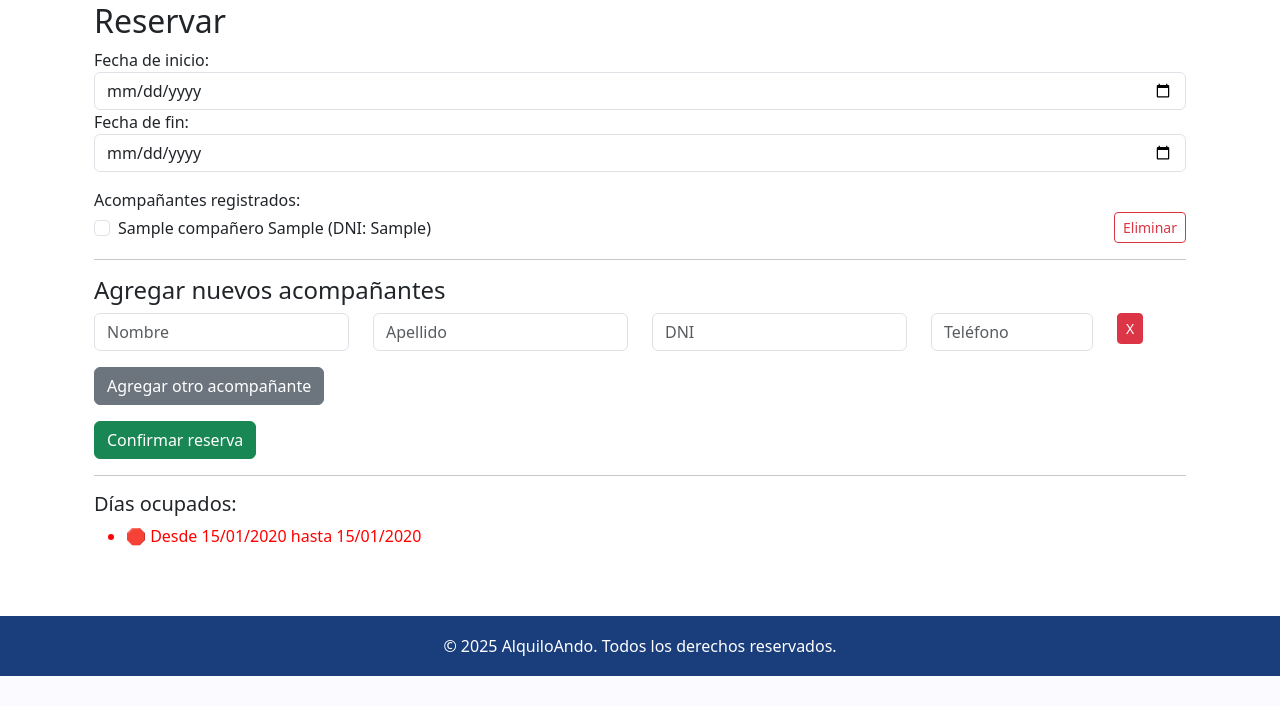
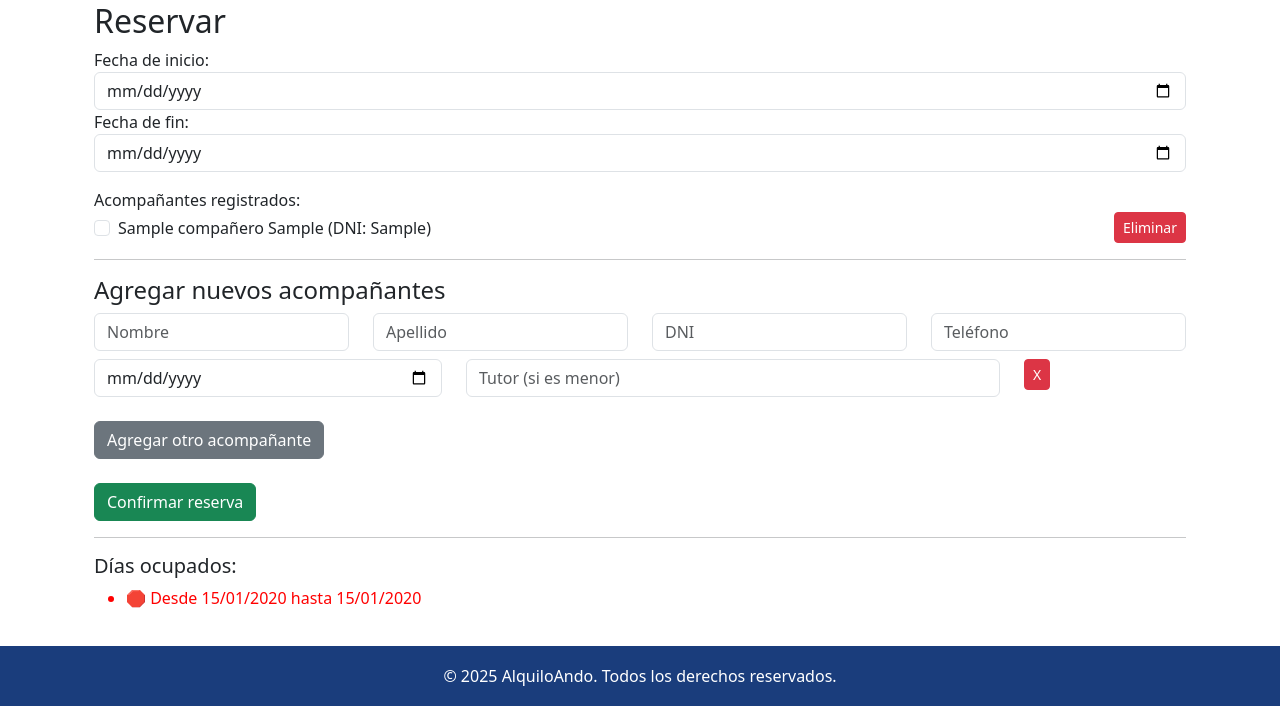
Before and after one commit to NicolasM146/IngS2, a Flask app: page /reservacion/alquilar/1 in a window 1280 px wide. Shown: the part 124-830 px from the top of the page. Before the commit the page ends 800 px from the top, so only its background shows below. Run offline with Flask 3, Linux system fonts and the light colour scheme; a user stored in the database is signed in; tables that the repository leaves empty hold one stand-in row (values such as "Sample post"); some libraries are stand-ins or nearby versions.

Commit message:
Arreglo de agregar tutor

```diff
--- a/src/web/controllers/Reservation.py
+++ b/src/web/controllers/Reservation.py
@@ -87,12 +87,10 @@ def alquilar(rental_id):
     dias_ocupados = [(r.start_date, r.end_date) for r in reservas]
 
     if request.method == "POST":
-        # Obtener fechas de la reserva
         start_date_str = request.form.get("start_date")
         end_date_str = request.form.get("end_date")
         payment_method_id = current_user.stripe_payment_method_id
 
-        # Validaciones básicas de fechas
         if not start_date_str or not end_date_str:
             flash("Debés elegir fecha de inicio y fin.", "warning")
             return render_template("Reservacion/reservation.html", rental=rental, compañeros=compañeros, dias_ocupados=dias_ocupados)
@@ -108,37 +106,50 @@ def alquilar(rental_id):
             flash("La fecha de inicio no puede ser posterior a la fecha de fin.", "warning")
             return render_template("Reservacion/reservation.html", rental=rental, compañeros=compañeros, dias_ocupados=dias_ocupados)
 
-        # Validar superposición con reservas existentes
         for ocupado_inicio, ocupado_fin in dias_ocupados:
             if start_date <= ocupado_fin and end_date >= ocupado_inicio:
                 flash(f"Las fechas elegidas se superponen con una reserva existente del {ocupado_inicio.strftime('%d/%m/%Y')} al {ocupado_fin.strftime('%d/%m/%Y')}.", "danger")
                 return render_template("Reservacion/reservation.html", rental=rental, compañeros=compañeros, dias_ocupados=dias_ocupados)
 
-        # Validar método de pago
         if not payment_method_id or not isinstance(payment_method_id, str):
             flash("Método de pago inválido.", "danger")
             return render_template("Reservacion/reservation.html", rental=rental, compañeros=compañeros, dias_ocupados=dias_ocupados)
 
-        # Obtener acompañantes seleccionados
         acompañantes_ids = request.form.getlist("compañeros")
         acompañantes_seleccionados = Compañero.query.filter(
             Compañero.id.in_(acompañantes_ids), Compañero.user_id == current_user.id
         ).all()
 
-        # Procesar nuevos acompañantes
         nuevos_nombres = request.form.getlist("nuevo_nombre[]")
         nuevos_apellidos = request.form.getlist("nuevo_apellido[]")
         nuevos_dnis = request.form.getlist("nuevo_dni[]")
         nuevos_telefonos = request.form.getlist("nuevo_telefono[]")
+        nuevos_nacimientos = request.form.getlist("nuevo_nacimiento[]")  # Debe venir del formulario
+        tutor = request.form.get("nuevo_tutor[]")  # Campo para indicar si es tutor
 
         nuevos_acompañantes = []
-        for nombre, apellido, dni, telefono in zip(nuevos_nombres, nuevos_apellidos, nuevos_dnis, nuevos_telefonos):
+        for nombre, apellido, dni, telefono, nacimiento in zip(nuevos_nombres, nuevos_apellidos, nuevos_dnis, nuevos_telefonos, nuevos_nacimientos):
             nombre = nombre.strip()
             apellido = apellido.strip()
             dni = dni.strip()
             telefono = telefono.strip()
+            nacimiento = nacimiento.strip()
+            tutor = tutor.strip()
 
-            if nombre and apellido and dni:
+
+
+            if nombre and apellido and dni and nacimiento:
+                try:
+                    fecha_nacimiento = datetime.strptime(nacimiento, "%Y-%m-%d").date()
+                    hoy = datetime.today().date()
+                    edad = hoy.year - fecha_nacimiento.year - ((hoy.month, hoy.day) < (fecha_nacimiento.month, fecha_nacimiento.day))
+                    if edad < 18 and tutor is None:
+                        flash(f"El acompañante {nombre} {apellido} es menor de edad ({edad} años).", "warning")
+                        return render_template("Reservacion/reservation.html", rental=rental, compañeros=compañeros, dias_ocupados=dias_ocupados)
+                except ValueError:
+                    flash(f"Fecha de nacimiento inválida para {nombre} {apellido}.", "danger")
+                    return render_template("Reservacion/reservation.html", rental=rental, compañeros=compañeros, dias_ocupados=dias_ocupados)
+
                 existente = Compañero.query.filter_by(dni=dni, user_id=current_user.id).first()
                 if existente:
                     nuevos_acompañantes.append(existente)
@@ -148,14 +159,14 @@ def alquilar(rental_id):
                         apellido=apellido,
                         dni=dni,
                         telefono=telefono,
-                        user_id=current_user.id
+                        user_id=current_user.id,
+                        fechaNacimiento=fecha_nacimiento
                     )
                     db.session.add(nuevo)
                     nuevos_acompañantes.append(nuevo)
 
         db.session.commit()
 
-        # Crear la reserva en BD
         nueva_reserva = Reservation(
             start_date=start_date,
             end_date=end_date,
@@ -167,9 +178,7 @@ def alquilar(rental_id):
         db.session.add(nueva_reserva)
         db.session.commit()
 
-        # Procesar pago con Stripe
         try:
-            # Buscar o crear cliente Stripe
             clientes = stripe.Customer.list(email=current_user.email).data
             if clientes:
                 cliente = clientes[0]
@@ -179,45 +188,40 @@ def alquilar(rental_id):
                     name=f"{current_user.nombre} {current_user.apellido}"
                 )
 
-            # Intentar adjuntar el método de pago
             try:
                 stripe.PaymentMethod.attach(
                     payment_method_id,
                     customer=cliente.id,
                 )
             except stripe.error.InvalidRequestError:
-                # Ya estaba adjunto
                 pass
 
-            # Establecer método de pago predeterminado
             stripe.Customer.modify(
                 cliente.id,
                 invoice_settings={"default_payment_method": payment_method_id},
             )
 
-            # Ca
-            cotizacion_usd = 1000  # Ejemplo, 1 USD = 1000 ARS
-            precio_ars = rental.price  # 5000 ARS
-            precio_usd = precio_ars / cotizacion_usd  # 5 USD
+            cotizacion_usd = 1000
+            precio_ars = rental.price
+            precio_usd = precio_ars / cotizacion_usd
 
             noches = (end_date - start_date).days + 1
             total_a_pagar = int(precio_usd * noches * 100)
-            # Crear y confirmar PaymentIntent
+
             payment_intent = stripe.PaymentIntent.create(
-            amount=total_a_pagar,
-            currency="usd",  # o "usd" si querés, pero usá ARS para pesos argentinos
-            customer=cliente.id,
-            payment_method=payment_method_id,
-            off_session=True,
-            confirm=True,
-            description=f"Reserva inmueble {rental.id} - Usuario {current_user.id}",
+                amount=total_a_pagar,
+                currency="usd",
+                customer=cliente.id,
+                payment_method=payment_method_id,
+                off_session=True,
+                confirm=True,
+                description=f"Reserva inmueble {rental.id} - Usuario {current_user.id}",
             )
 
             flash("Reserva y pago confirmados con éxito.", "success")
             return redirect(url_for("home"))
 
         except stripe.error.CardError as e:
-            # Eliminar reserva para mantener consistencia si falla el pago
             db.session.delete(nueva_reserva)
             db.session.commit()
             flash(f"Error en el pago: {e.user_message}", "danger")
@@ -232,12 +236,11 @@ def alquilar(rental_id):
     return render_template("Reservacion/reservation.html", rental=rental, compañeros=compañeros, dias_ocupados=dias_ocupados)
 
 
-
-@bp.route("/eliminar-compañero/<int:id>", methods=["POST"])
+@bp.route("/eliminar-compañero/<int:id>/<int:rental_id>", methods=["POST"])
 @login_required
-def eliminar_compañero(id):
+def eliminar_compañero(id, rental_id):
     compañero = Compañero.query.filter_by(id=id, user_id=current_user.id).first_or_404()
     db.session.delete(compañero)
     db.session.commit()
     flash("Acompañante eliminado.", "info")
-    return redirect(request.referrer or url_for('reservation.alquilar'))
+    return redirect(url_for("reservation.alquilar", rental_id=rental_id))
--- a/src/web/templates/Reservacion/reservation.html
+++ b/src/web/templates/Reservacion/reservation.html
@@ -15,18 +15,19 @@
       <input type="date" name="end_date" id="end_date" class="form-control" required>
     </div>
 
+
     <div class="form-group mt-3">
       <label>Acompañantes registrados:</label>
       {% if compañeros %}
         {% for compa in compañeros %}
           <div class="form-check d-flex justify-content-between align-items-center mb-2">
             <div>
-              <input class="form-check-input" type="checkbox" name="compañeros" value="{{ compa.id }}" id="compa{{ compa.id }}">
+              <input class="form-check-input" type="checkbox" name="compañeros[]" value="{{ compa.id }}" id="compa{{ compa.id }}">
               <label class="form-check-label" for="compa{{ compa.id }}">
                 {{ compa.nombre }} {{ compa.apellido }} (DNI: {{ compa.dni }})
               </label>
             </div>
-            <button type="button" class="btn btn-sm btn-outline-danger ms-2" onclick="eliminarCompañero({{ compa.id }})">Eliminar</button>
+            <button type="button" class="btn btn-danger btn-sm" onclick="eliminarCompañero({{ compa.id }}, {{ rental.id }})">Eliminar</button>
           </div>
         {% endfor %}
       {% else %}
@@ -37,7 +38,8 @@
     <hr>
     <h4>Agregar nuevos acompañantes</h4>
     <div id="companieros-container">
-      <div class="row mb-3 companiero-entry">
+      <div class="companiero-entry">
+        <div class="row mb-2">
           <div class="col-md-3">
             <input type="text" class="form-control" name="nuevo_nombre[]" placeholder="Nombre" autocomplete="off">
           </div>
@@ -47,17 +49,27 @@
           <div class="col-md-3">
             <input type="text" class="form-control" name="nuevo_dni[]" placeholder="DNI" autocomplete="off">
           </div>
-        <div class="col-md-2">
+          <div class="col-md-3">
             <input type="text" class="form-control" name="nuevo_telefono[]" placeholder="Teléfono" autocomplete="off">
           </div>
-        <div class="col-md-1">
+        </div>
+        <div class="row mb-3">
+          <div class="col-md-4">
+            <input type="date" class="form-control" name="nuevo_nacimiento[]" required>
+          </div>
+          <div class="col-md-6">
+            <input type="text" class="form-control" name="nuevo_tutor[]" placeholder="Tutor (si es menor)" autocomplete="off">
+          </div>
+          <div class="col-md-2">
             <button type="button" class="btn btn-danger btn-sm remove-btn">X</button>
           </div>
         </div>
       </div>
-    <button type="button" class="btn btn-secondary" id="add-compa-btn">Agregar otro acompañante</button>
+    </div>
 
-    <button type="submit" class="btn btn-success mt-3 d-block">Confirmar reserva</button>
+    <button type="button" class="btn btn-secondary mt-2" id="add-compa-btn">Agregar otro acompañante</button>
+
+    <button type="submit" class="btn btn-success mt-4 d-block">Confirmar reserva</button>
   </form>
 
   <hr>
@@ -74,8 +86,9 @@
   document.getElementById('add-compa-btn').addEventListener('click', function () {
     const container = document.getElementById('companieros-container');
     const entry = document.createElement('div');
-    entry.classList.add('row', 'mb-3', 'companiero-entry');
+    entry.classList.add('companiero-entry');
     entry.innerHTML = `
+      <div class="row mb-2">
         <div class="col-md-3">
           <input type="text" class="form-control" name="nuevo_nombre[]" placeholder="Nombre" autocomplete="off">
         </div>
@@ -85,11 +98,20 @@
         <div class="col-md-3">
           <input type="text" class="form-control" name="nuevo_dni[]" placeholder="DNI" autocomplete="off">
         </div>
-      <div class="col-md-2">
+        <div class="col-md-3">
           <input type="text" class="form-control" name="nuevo_telefono[]" placeholder="Teléfono" autocomplete="off">
         </div>
-      <div class="col-md-1">
+      </div>
+      <div class="row mb-3">
+        <div class="col-md-4">
+            <input type="date" class="form-control" name="nuevo_nacimiento[]" required>
+        </div>
+        <div class="col-md-6">
+          <input type="text" class="form-control" name="nuevo_tutor[]" placeholder="Tutor (si es menor)" autocomplete="off">
+        </div>
+        <div class="col-md-2">
           <button type="button" class="btn btn-danger btn-sm remove-btn">X</button>
+        </div>
       </div>
     `;
     container.appendChild(entry);
@@ -102,27 +124,23 @@
     }
   });
 
-  // Eliminar acompañante registrado con confirmación
-  function eliminarCompañero(id) {
-    if (confirm('¿Estás seguro que querés eliminar este acompañante?')) {
-      const form = document.createElement('form');
-      form.method = 'POST';
-      form.action = `/reservation/eliminar-companero/${id}`;  // Ajustá esta ruta a la de tu blueprint
-
-      // CSRF token si usás Flask-WTF
-      const csrfToken = document.querySelector('input[name=csrf_token]');
-      if (csrfToken) {
-        const input = document.createElement('input');
-        input.type = 'hidden';
-        input.name = 'csrf_token';
-        input.value = csrfToken.value;
-        form.appendChild(input);
+function eliminarCompañero(compaId, rentalId) {
+  if(confirm("¿Querés eliminar este acompañante?")) {
+    fetch(`/reservacion/eliminar-compañero/${compaId}/${rentalId}`, {
+      method: 'POST',
+      headers: {
+        'Content-Type': 'application/x-www-form-urlencoded',
+      }
+    }).then(response => {
+      if (response.redirected) {
+        window.location.href = response.url;
+      } else {
+        alert("No se pudo eliminar el acompañante.");
+      }
+    });
+  }
 }
 
-      document.body.appendChild(form);
-      form.submit();
-    }
-  }
 
   // Validar fechas con días ocupados
   const diasOcupados = {{ dias_ocupados|tojson }};
@@ -142,4 +160,5 @@
     }
   });
 </script>
+
 {% endblock %}
```
Also changed, not shown: src/core/Usuario/Compañero.py (+14 -2 lines). Lines whose indentation alone changed are shown as unchanged.
